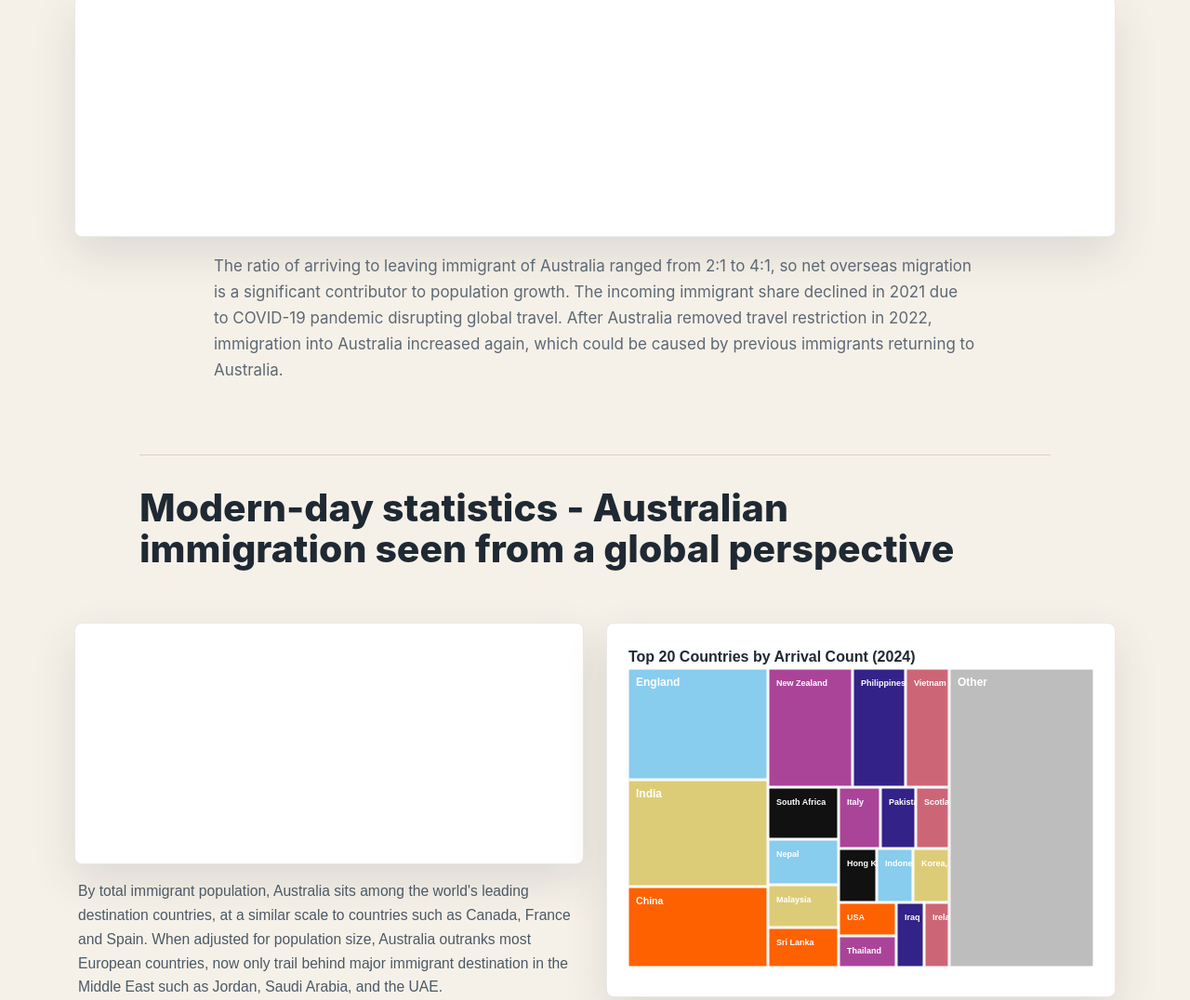
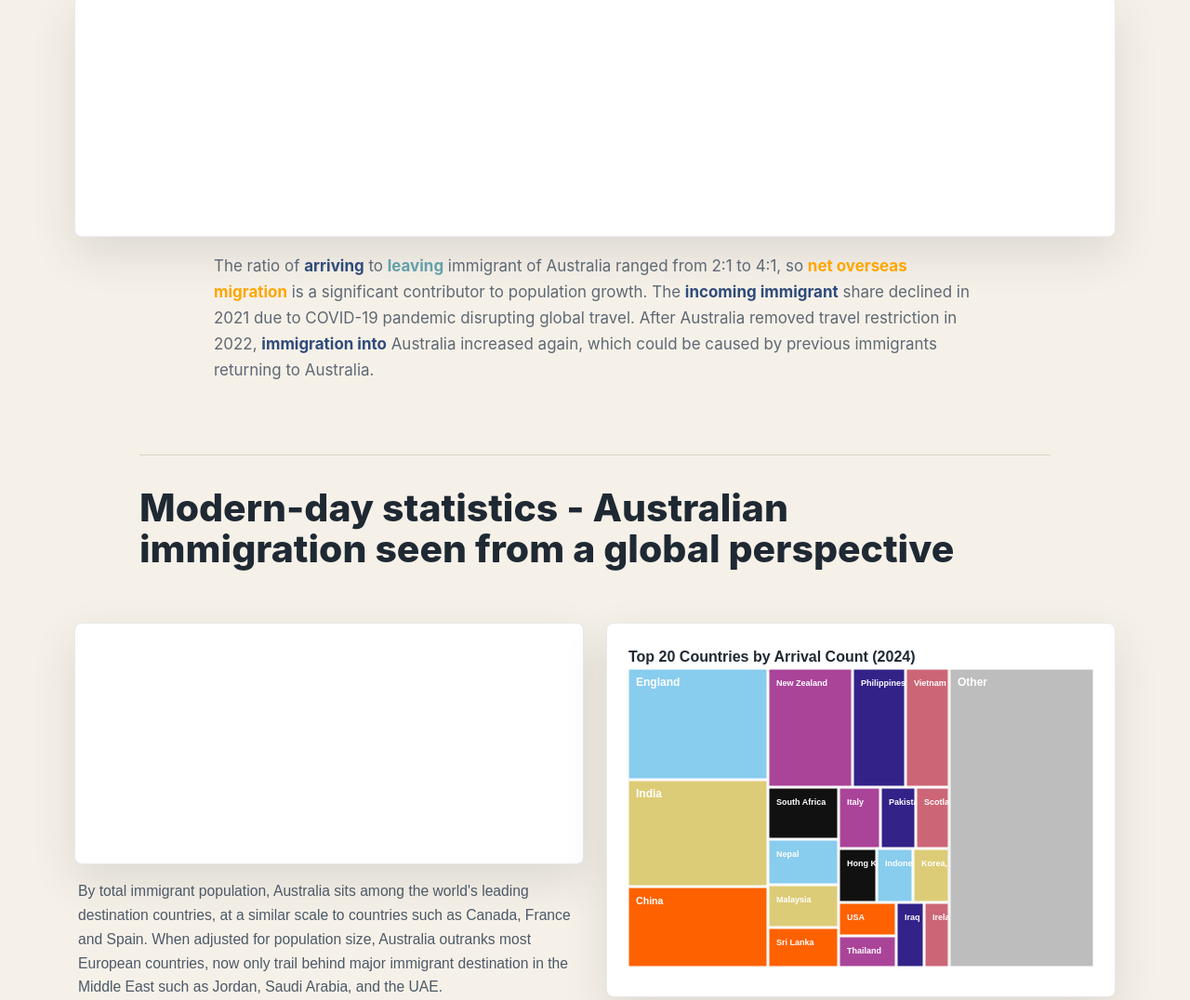
Before and after one commit to Hdg151/fit2179, a plain HTML site: page index.html in a window 1280 px wide. Shown: the part 1142-2218 px from the top of the page at 93% size. Drawn offline with nearby package versions, Linux system fonts and the light colour scheme; a script that the page names is missing.

Commit message:
coloring

```diff
--- a/index.html
+++ b/index.html
@@ -45,7 +45,7 @@
     </p>
 
     <div id="line_stacked_bars"></div>
-    <p>
+    <p class="line-stacked-copy">
         The ratio of <span class="arrival">arriving</span> to <span class="departure">leaving</span> immigrant of Australia ranged from 2:1 to 4:1, so <span class="Net">net overseas migration</span> is a significant contributor to population growth.
         The <span class="arrival">incoming immigrant</span> share declined in 2021 due to COVID-19 pandemic disrupting global travel.
         After Australia removed travel restriction in 2022, <span class="arrival">immigration into</span> Australia increased again, which could be caused by previous immigrants returning to Australia.
--- a/main.css
+++ b/main.css
@@ -9,6 +9,22 @@
   font-weight: 700;
 }
 .overseas-born {
+  color: #FFA600;
+  font-weight: 700;
+}
+
+/* Match the line stacked bar chart palette in the descriptive copy */
+.line-stacked-copy .arrival {
+  color: #2F4B7C;
+  font-weight: 700;
+}
+
+.line-stacked-copy .departure {
+  color: #639fab;
+  font-weight: 700;
+}
+
+.line-stacked-copy .Net {
   color: #FFA600;
   font-weight: 700;
 }
```
